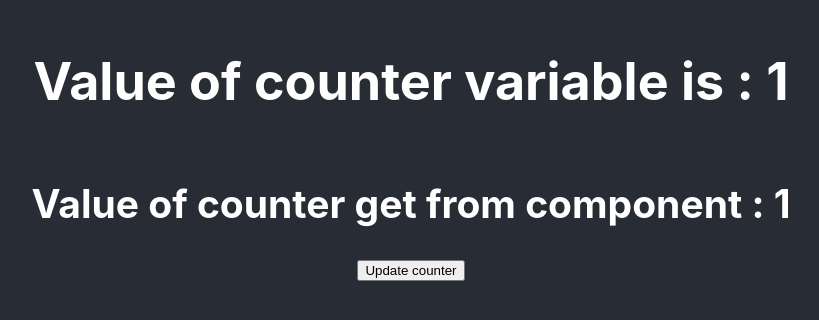
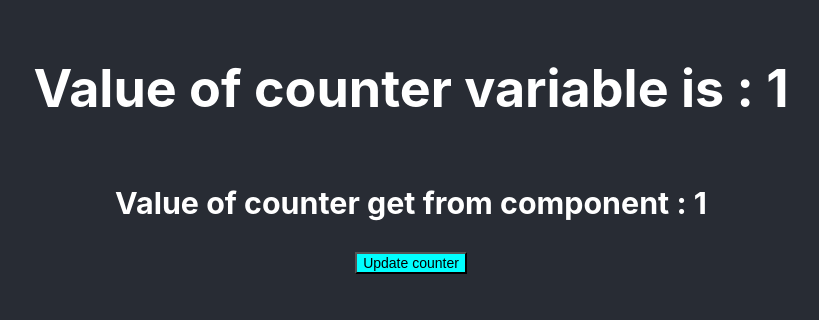
Before and after one commit to Jafferjees-IT/bootcamp-react-app, a React (Create React App) app: page / in a window 1280 px wide. Shown: the part 252-572 px from the top of the page, without its empty margins (229-1048 px from the left). Built offline with nearby package versions, Linux system fonts and the light colour scheme.

Commit message:
Change in Css

```diff
--- a/src/App.css
+++ b/src/App.css
@@ -32,7 +32,15 @@
   from {
     transform: rotate(0deg);
   }
+
   to {
     transform: rotate(360deg);
   }
 }
+
+.App-Button {
+
+  background-color: aqua;
+  font-size: 14px;
+  padding: 5px, 5px, 5px, 5px;
+}
--- a/src/App.js
+++ b/src/App.js
@@ -1,8 +1,6 @@
-import React, {useState} from 'react';
+import React, { useState } from 'react';
 import './App.css';
 import Counter from './Counter.js';
-
-
 
 
 function App() {
@@ -12,13 +10,13 @@ function App() {
     <div className="App">
       <header className="App-header">
 
-      <h1>Value of counter variable is : {count} </h1>
-      <Counter countervalue={count}/>
-      <button onClick={
-        ()=> setCount(count+1)
-      }>
-        Update counter
-      </button>
+        <h1>Value of counter variable is : {count} </h1>
+        <Counter countervalue={count} />
+        <button className="App-Button" onClick={
+          () => setCount(count + 1)
+        }>
+          Update counter
+        </button>
       </header>
 
     </div>
--- a/src/Counter.js
+++ b/src/Counter.js
@@ -1,8 +1,7 @@
 import React from 'react';
 
-export default function Counter(props)
-{
-return(
-    <h2>Value of counter get from component : {props.countervalue} </h2>
-)
+export default function Counter(props) {
+    return (
+        <h3>Value of counter get from component : {props.countervalue} </h3>
+    )
 }
```
